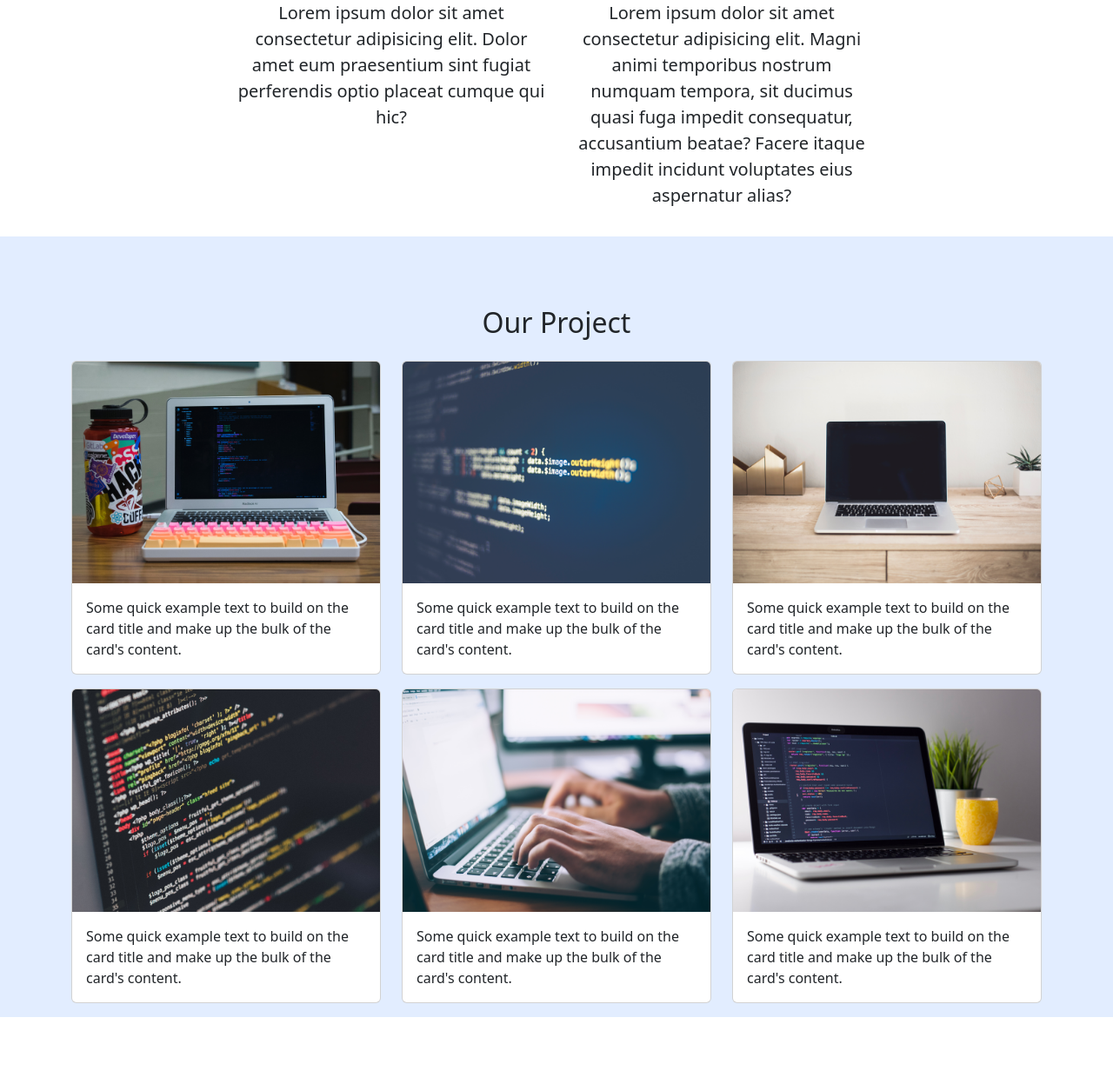
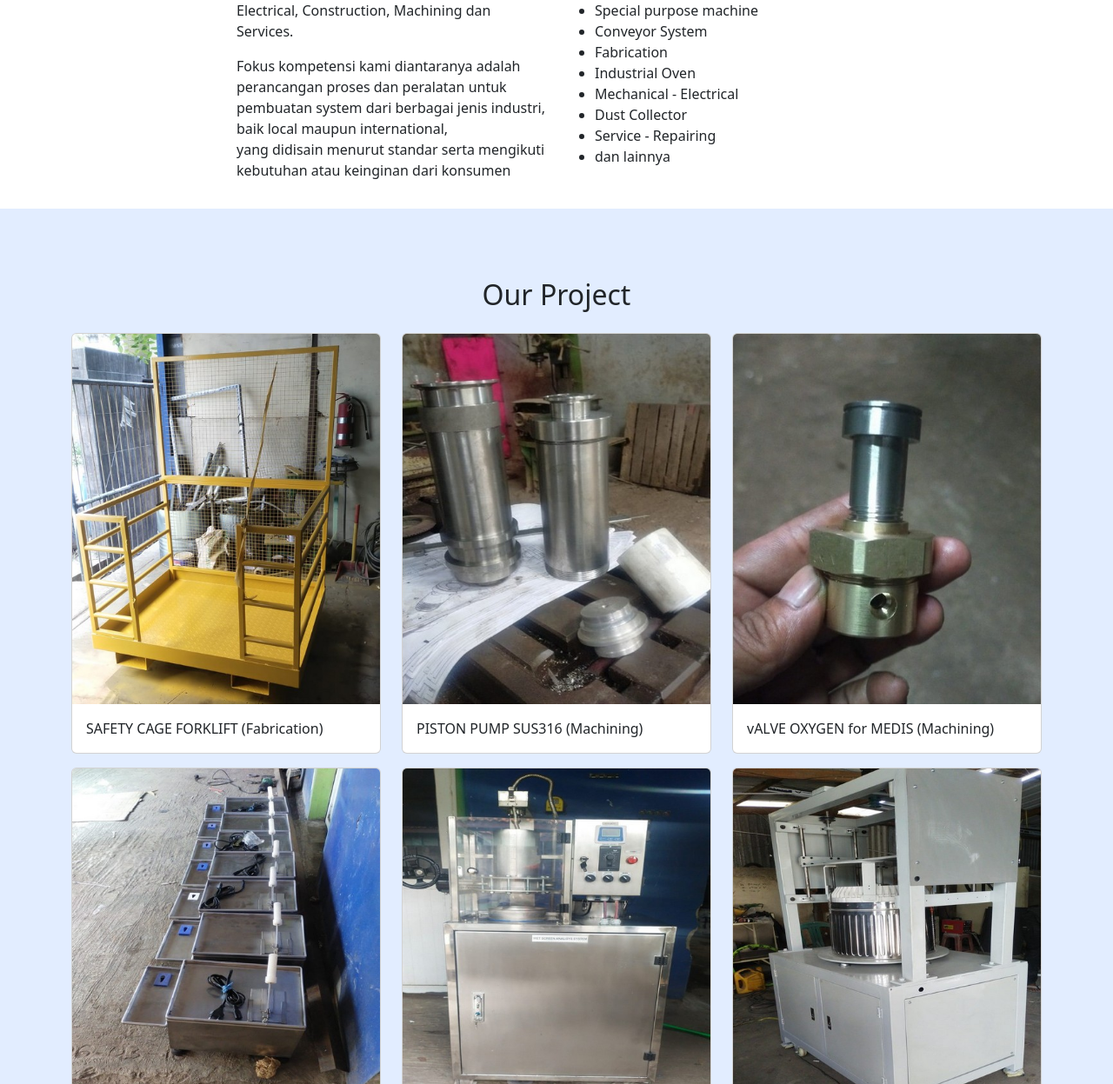
Before and after one commit to henry111201/henry111201.github.io, a plain HTML site: page index.html in a window 1280 px wide. Shown: the part 624-1871 px from the top of the page at 87% size. Drawn offline with nearby package versions, Linux system fonts and the light colour scheme.

Commit message:
ubah foto project n add map di contact

```diff
--- a/index.html
+++ b/index.html
@@ -37,9 +37,9 @@
 
     <!-- Jumbotron -->
     <section class="jumbotron text-center">
-      <img src="img/logo_ftku.png" alt="" width="200" class="rounded-circle img-tumbnail" />
-      <h1 class="display-4">PT. Famindo Teknik Karya Utama</h1>
-      <p class="lead">MACHINING | GENERAL CONTRACTOR</p>
+      <img src="img/logo_ftku.png" alt="" width="200" class="img-tumbnail" />
+      <h1 class="display-4 fw-bold">PT. Famindo Teknik Karya Utama</h1>
+      <p class="lead fs-6">GENERAL CONTRACTOR | FABRICATION | OTHERS</p>
     </section>
 
     <!-- akhir jumbotron -->
@@ -53,15 +53,28 @@
             <h2>About</h2>
           </div>
         </div>
-        <div class="row justify-content-center fs-5 text-center">
+        <div class="row justify-content-center fs-6 text-start">
           <div class="col-md-4 mb-3">
-            <p>Lorem ipsum dolor sit amet consectetur adipisicing elit. Dolor amet eum praesentium sint fugiat perferendis optio placeat cumque qui hic?</p>
+            <p>PT. FAMINDO TEHNIK KARYA UTAMA adalah perusahaan yang bergerak dibidang Design Engineering, Fabrication, Mechanical, Electrical, Construction, Machining dan Services.</p>
+            <p>
+              Fokus kompetensi kami diantaranya adalah perancangan proses dan peralatan untuk pembuatan system dari berbagai jenis industri, baik local maupun international,<br />
+              yang didisain menurut standar serta mengikuti kebutuhan atau keinginan dari konsumen
+            </p>
           </div>
           <div class="col-md-4 mb-3">
-            <p>
-              Lorem ipsum dolor sit amet consectetur adipisicing elit. Magni animi temporibus nostrum numquam tempora, sit ducimus quasi fuga impedit consequatur, accusantium beatae? Facere itaque impedit incidunt voluptates eius aspernatur
-              alias?
-            </p>
+            <ul>
+              Kegiatan bisnis kami meliputi:
+              <li>General Trading</li>
+              <li>Overhead Conveyor</li>
+              <li>Special purpose machine</li>
+              <li>Conveyor System</li>
+              <li>Fabrication</li>
+              <li>Industrial Oven</li>
+              <li>Mechanical - Electrical</li>
+              <li>Dust Collector</li>
+              <li>Service - Repairing</li>
+              <li>dan lainnya</li>
+            </ul>
           </div>
         </div>
       </div>
@@ -79,49 +92,49 @@
         <div class="row">
           <div class="col-md-4 mb-3">
             <div class="card">
-              <img src="img/projects/1.png" class="card-img-top" alt="project 1" />
+              <img src="img/projects/1.jpg" class="card-img-top" alt="project 1" />
               <div class="card-body">
-                <p class="card-text">Some quick example text to build on the card title and make up the bulk of the card's content.</p>
+                <p class="card-text">SAFETY CAGE FORKLIFT (Fabrication)</p>
               </div>
             </div>
           </div>
           <div class="col-md-4 mb-3">
             <div class="card">
-              <img src="img/projects/2.png" class="card-img-top" alt="project 2" />
+              <img src="img/projects/2.jpg" class="card-img-top" alt="project 2" />
               <div class="card-body">
-                <p class="card-text">Some quick example text to build on the card title and make up the bulk of the card's content.</p>
+                <p class="card-text">PISTON PUMP SUS316 (Machining)</p>
               </div>
             </div>
           </div>
           <div class="col-md-4 mb-3">
             <div class="card">
-              <img src="img/projects/3.png" class="card-img-top" alt="project 3" />
+              <img src="img/projects/3.jpg" class="card-img-top" alt="project 3" />
               <div class="card-body">
-                <p class="card-text">Some quick example text to build on the card title and make up the bulk of the card's content.</p>
+                <p class="card-text">vALVE OXYGEN for MEDIS (Machining)</p>
               </div>
             </div>
           </div>
           <div class="col-md-4 mb-3">
             <div class="card">
-              <img src="img/projects/4.png" class="card-img-top" alt="project 4" />
+              <img src="img/projects/4.jpg" class="card-img-top" alt="project 4" />
               <div class="card-body">
-                <p class="card-text">Some quick example text to build on the card title and make up the bulk of the card's content.</p>
+                <p class="card-text">FILLET HIMEGO FISH MACHING (SPM)</p>
               </div>
             </div>
           </div>
           <div class="col-md-4 mb-3">
             <div class="card">
-              <img src="img/projects/5.png" class="card-img-top" alt="project 5" />
+              <img src="img/projects/5.jpg" class="card-img-top" alt="project 5" />
               <div class="card-body">
-                <p class="card-text">Some quick example text to build on the card title and make up the bulk of the card's content.</p>
+                <p class="card-text">AUTOMATIC SEALING MACHINE (SPM)</p>
               </div>
             </div>
           </div>
           <div class="col-md-4 mb-3">
             <div class="card">
-              <img src="img/projects/6.png" class="card-img-top" alt="project 6" />
+              <img src="img/projects/6.jpg" class="card-img-top" alt="project 6" />
               <div class="card-body">
-                <p class="card-text">Some quick example text to build on the card title and make up the bulk of the card's content.</p>
+                <p class="card-text">WET SCREEN ANALYSIS MACHINE (SPM)</p>
               </div>
             </div>
           </div>
@@ -139,6 +152,19 @@
           </div>
         </div>
         <div class="row justify-content-center">
+          <div class="col-md-6">
+            <p>Bila membutuhkan informasi lebih lanjut dapat mehubungi kami. <br />Sebagai alternatif anda juga dapat mengajukan pertanyaan melaui form yang tersedia</p>
+            <div class="row justify-content-center text-center">
+              <p class="fw-bold">PT. Famindo Teknik Karya Utama <br />Pandawa II Block A-14 No.9, Cikarang Utara, <br />Bekasi Jawa Barat 17550. <br />Tel.021-29257954 Fax.021-28511307 <br />Email: info@famindo.com</p>
+              <iframe
+                src="https://www.google.com/maps/embed?pb=!1m18!1m12!1m3!1d1982.995938383057!2d107.18578581528989!3d-6.264797615051342!2m3!1f0!2f0!3f0!3m2!1i1024!2i768!4f13.1!3m3!1m2!1s0x2e698521de516263%3A0x393dbeb6599c7b6b!2sPT.Famindo%20Tehnik%20Karya%20Utama!5e0!3m2!1sen!2sid!4v1688308892325!5m2!1sen!2sid"
+                style="border: 0"
+                allowfullscreen=""
+                loading="lazy"
+                referrerpolicy="no-referrer-when-downgrade"
+              ></iframe>
+            </div>
+          </div>
           <div class="col-md-6">
             <div class="alert alert-success alert-dismissible fade show d-none my-alert" role="alert">
               <strong>Terima Kasih!</strong> Kami akan segera followup.
```
Also changed, not shown: img/logo_ftku.png, img/projects/1.jpg (added), img/projects/1.png (deleted), img/projects/2.jpg (added), img/projects/2.png (deleted), img/projects/3.jpg (added), img/projects/3.png (deleted), img/projects/4.jpg (added), img/projects/4.png (deleted), img/projects/5.jpg (added), img/projects/5.png (deleted), img/projects/6.jpg (added), img/projects/6.png (deleted), 1 other file.
